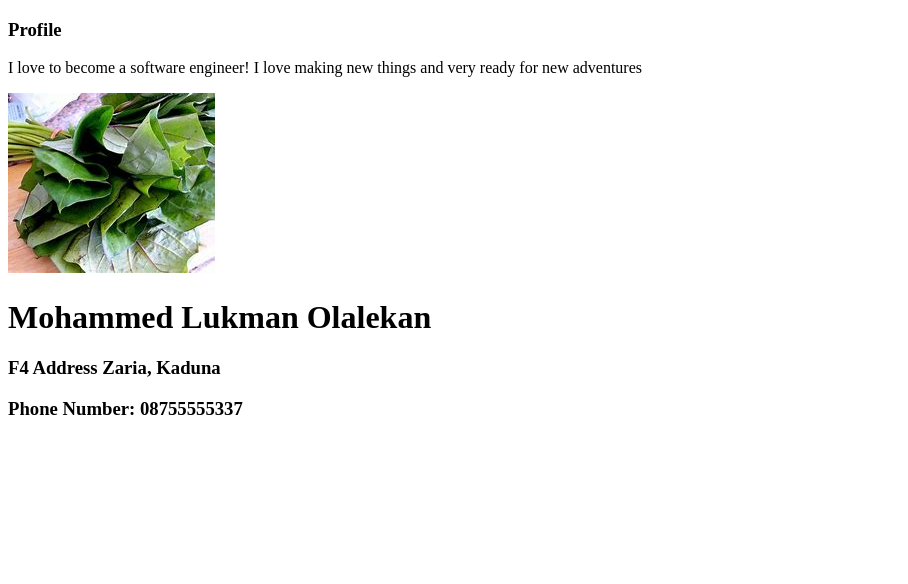
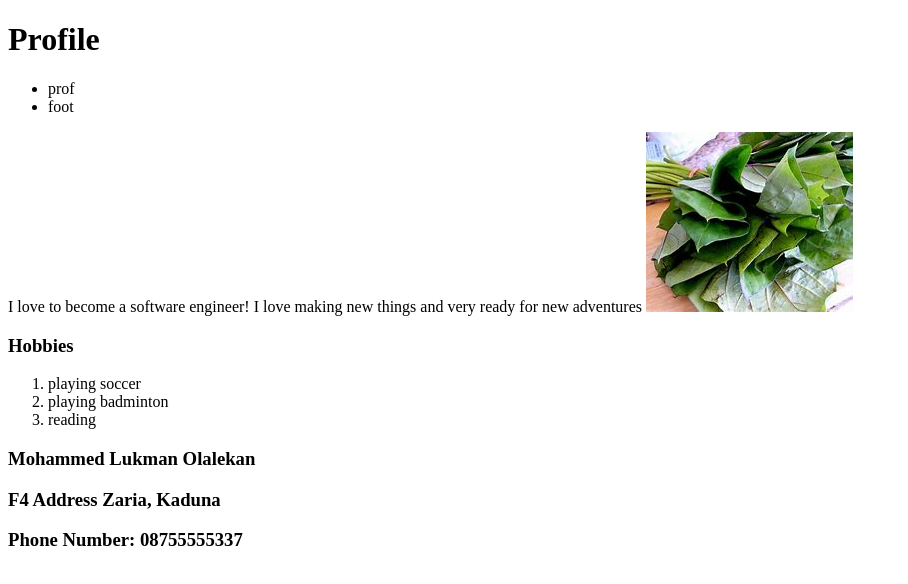
Before and after one commit to Ejorhymes22/cv, a plain HTML site: page profile.html in a window 1280 px wide. Shown: the whole page, without its empty margins (0-908 px from the left). Drawn offline with Linux system fonts and the light colour scheme.

Commit message:
Update profile.html

```diff
--- a/profile.html
+++ b/profile.html
@@ -6,18 +6,35 @@
     <title>My Profile Page</title>
 </head>
 <body>
+    <h1>Profile</h1>
 
-    <h3>Profile</h3>
+
+    <nav>
+        <ul>
+            <li>
+                prof
+            </li>
+            <li>
+                foot
+            </li>
+        </ul>
+    </nav>
     <p>I love to become a software engineer!
         I love making new things and very ready for new adventures
+        <img src="images/potato.jpg" alt="my profile picture">
     </p>
-    <img src="images/potato.jpg" alt="This is my pic">
+    <h3>Hobbies</h3>
+    <ol>
+        <li>playing soccer</li>
+        <li>playing badminton</li>
+        <li>reading</li>
+    </ol>
 
 
     <footer>
-        <h1>Mohammed Lukman Olalekan</h1>
-    <h3>F4 Address Zaria, Kaduna</h3>
-    <h3>Phone Number: 08755555337</h3>
+        <h3>Mohammed Lukman Olalekan</h3>
+        <h3>F4 Address Zaria, Kaduna</h3>
+        <h3>Phone Number: 08755555337</h3>
     </footer>
 </body>
 </html>
```
